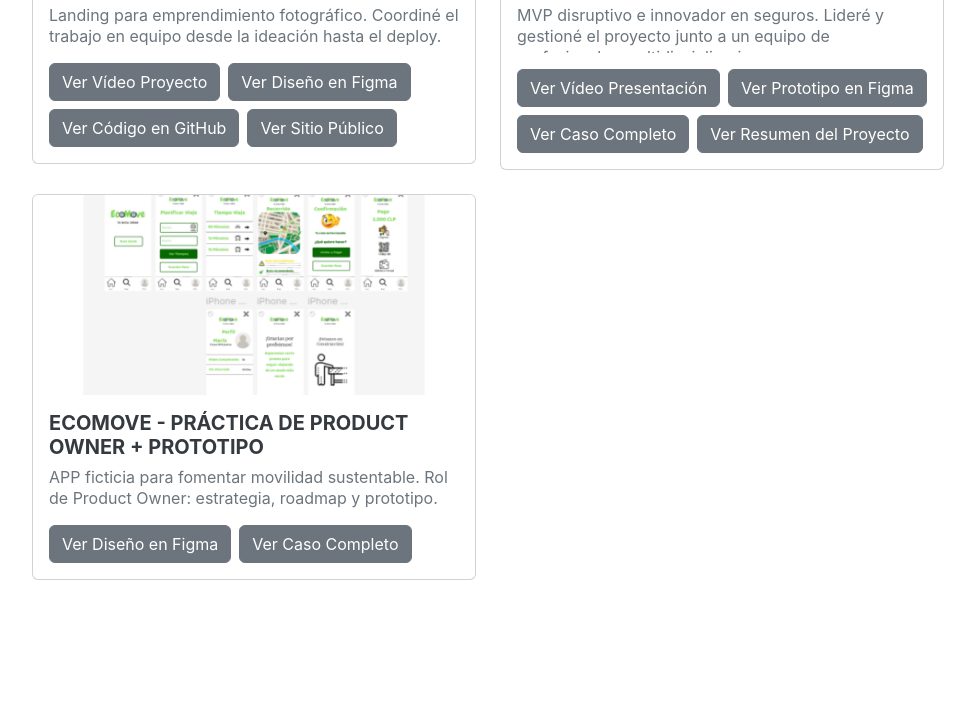
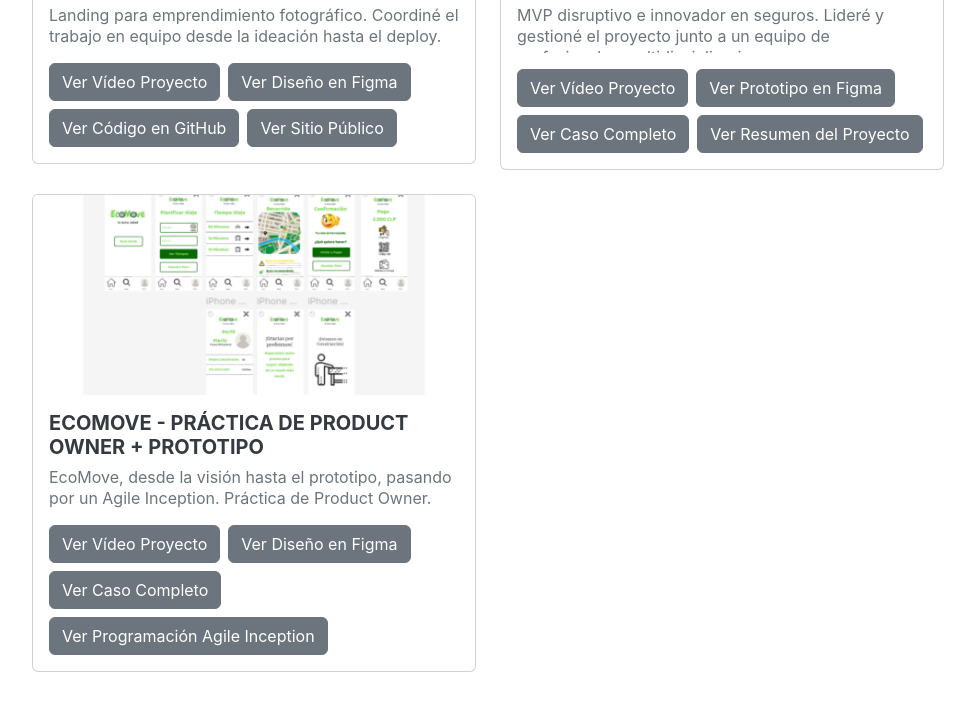
Before and after one commit to Isabel-de-la-Cuadra/Isabel-de-la-Cuadra.github.io, a plain HTML site: page index.html in a window 1280 px wide. Shown: the part 5009-5719 px from the top of the page, without its empty margins (288-1263 px from the left). Before the commit the page ends 5693 px from the top, so only its background shows below. Drawn offline with nearby package versions, Linux system fonts and the light colour scheme; a web font is replaced by a local one.

Commit message:
Update index.html
Update Ecomove

```diff
--- a/index.html
+++ b/index.html
@@ -236,7 +236,7 @@
                                     <p class="card-text">MVP disruptivo e innovador en seguros. Lideré y gestioné el proyecto junto a un equipo de profesionales multidisciplinario.</p>
                                     <!-- Flexible container for buttons -->
                                     <div class="d-flex flex-wrap gap-2">
-                                        <a href="https://drive.google.com/file/d/1FlfnBagKiueuShQqQA1nKBUS8FiGk1JE/view?usp=sharing" class="btn btn-secondary" target="_blank" rel="noopener noreferrer">Ver Vídeo Presentación</a>
+                                        <a href="https://drive.google.com/file/d/1FlfnBagKiueuShQqQA1nKBUS8FiGk1JE/view?usp=sharing" class="btn btn-secondary" target="_blank" rel="noopener noreferrer">Ver Vídeo Proyecto</a>
                                         <a href="https://www.figma.com/proto/89iSVRSfiRH1E5qk2l5T5a/SeguroAqu%C3%ADAPP?node-id=1-2&p=f&m=dev&scaling=scale-down&content-scaling=fixed&page-id=0%3A1&starting-point-node-id=1%3A2&t=CgZSmq0tWZY7IHo0-1" class="btn btn-secondary" target="_blank" rel="noopener noreferrer">Ver Prototipo en Figma</a>
                                         <a href="https://drive.google.com/file/d/1W4rZS9Ga7fkE-nAIxr3fPRNWXvkb1sfr/view?usp=sharing" class="btn btn-secondary" target="_blank" rel="noopener noreferrer">Ver Caso Completo</a>
                                         <a href="https://drive.google.com/file/d/1bZKIF9aWuavve8vwf4YB7l4ukLOlC-Wg/view?usp=sharing" class="btn btn-secondary" target="_blank" rel="noopener noreferrer">Ver Resumen del Proyecto</a>
@@ -251,11 +251,13 @@
                                 <img src="./assets/images/2025_FotografíaDiseñoEcoMove.png" class="card-img-top proyecto-imagen" alt="Proyecto de APP EcoMove">
                                 <div class="card-body">
                                     <h5 class="card-title">EcoMove - Práctica de Product Owner + Prototipo</h5>
-                                    <p class="card-text">APP ficticia para fomentar movilidad sustentable. Rol de Product Owner: estrategia, roadmap y prototipo.</p>
+                                    <p class="card-text">EcoMove, desde la visión hasta el prototipo, pasando por un Agile Inception. Práctica de Product Owner.</p>
                                     <!-- Flexible container for buttons -->
                                     <div class="d-flex flex-wrap gap-2">
+                                        <a href="https://drive.google.com/file/d/1mOJ7n05nzcvQu0vlXQLmHy9qbJbtTMOx/view?usp=sharing" class="btn btn-secondary" target="_blank" rel="noopener noreferrer">Ver Vídeo Proyecto</a>
                                         <a href="https://www.figma.com/proto/I1QIlpPRj1oh7BtSZ3jqaX/EcoMove?node-id=1-2&p=f&m=dev&scaling=scale-down&content-scaling=fixed&page-id=0%3A1&starting-point-node-id=1%3A2&t=bzVKsbuvRuCx28LV-1" class="btn btn-secondary" target="_blank" rel="noopener noreferrer">Ver Diseño en Figma</a>
                                         <a href="https://drive.google.com/file/d/1mOJ7n05nzcvQu0vlXQLmHy9qbJbtTMOx/view?usp=sharing" class="btn btn-secondary" target="_blank" rel="noopener noreferrer">Ver Caso Completo</a>
+                                        <a href="https://drive.google.com/file/d/1XDZmBWXLCNiqgTR_E_HutXzYHh79zjsd/view?usp=sharing" class="btn btn-secondary" target="_blank" rel="noopener noreferrer">Ver Programación Agile Inception</a>
                                     </div>
                                 </div>
                             </div>
```
